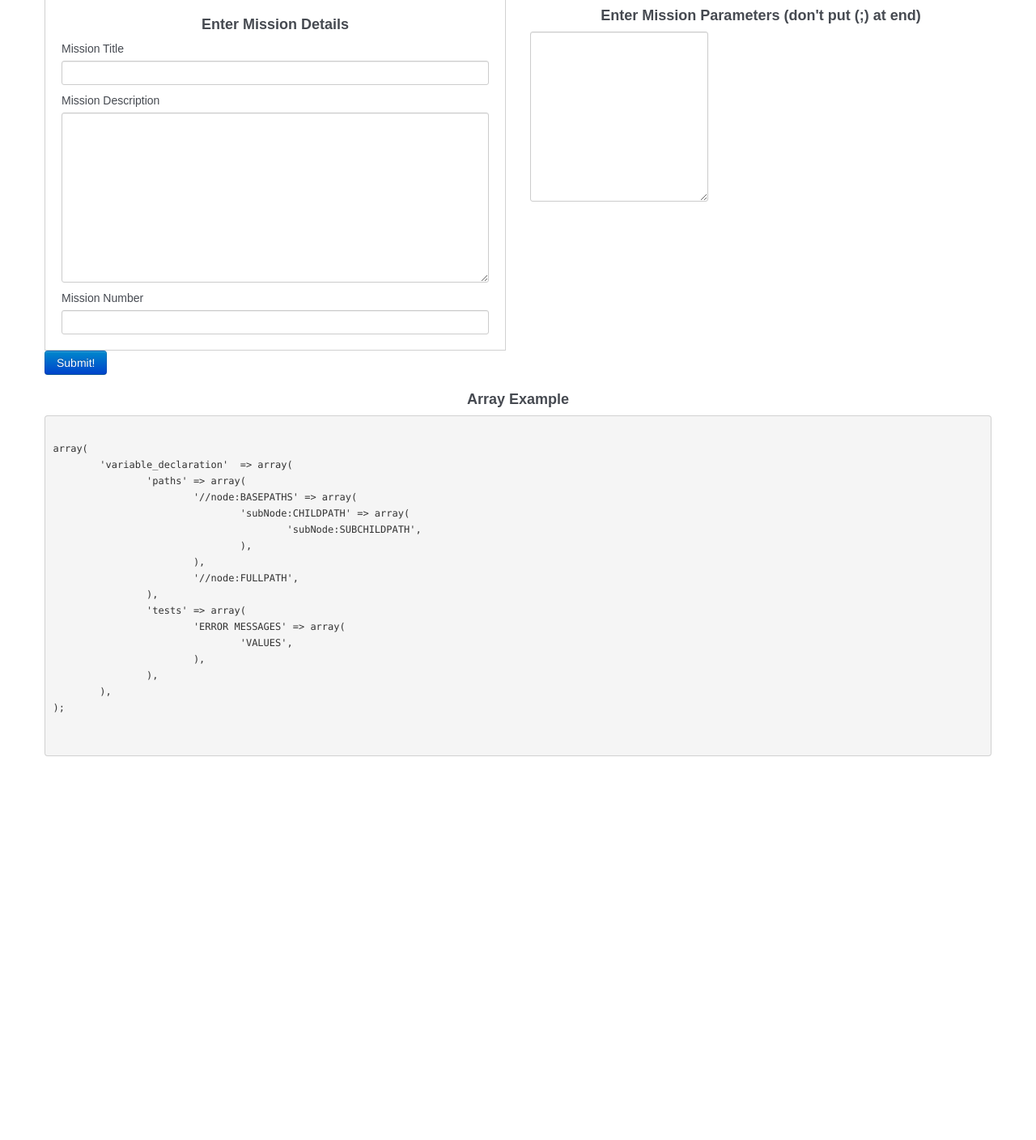
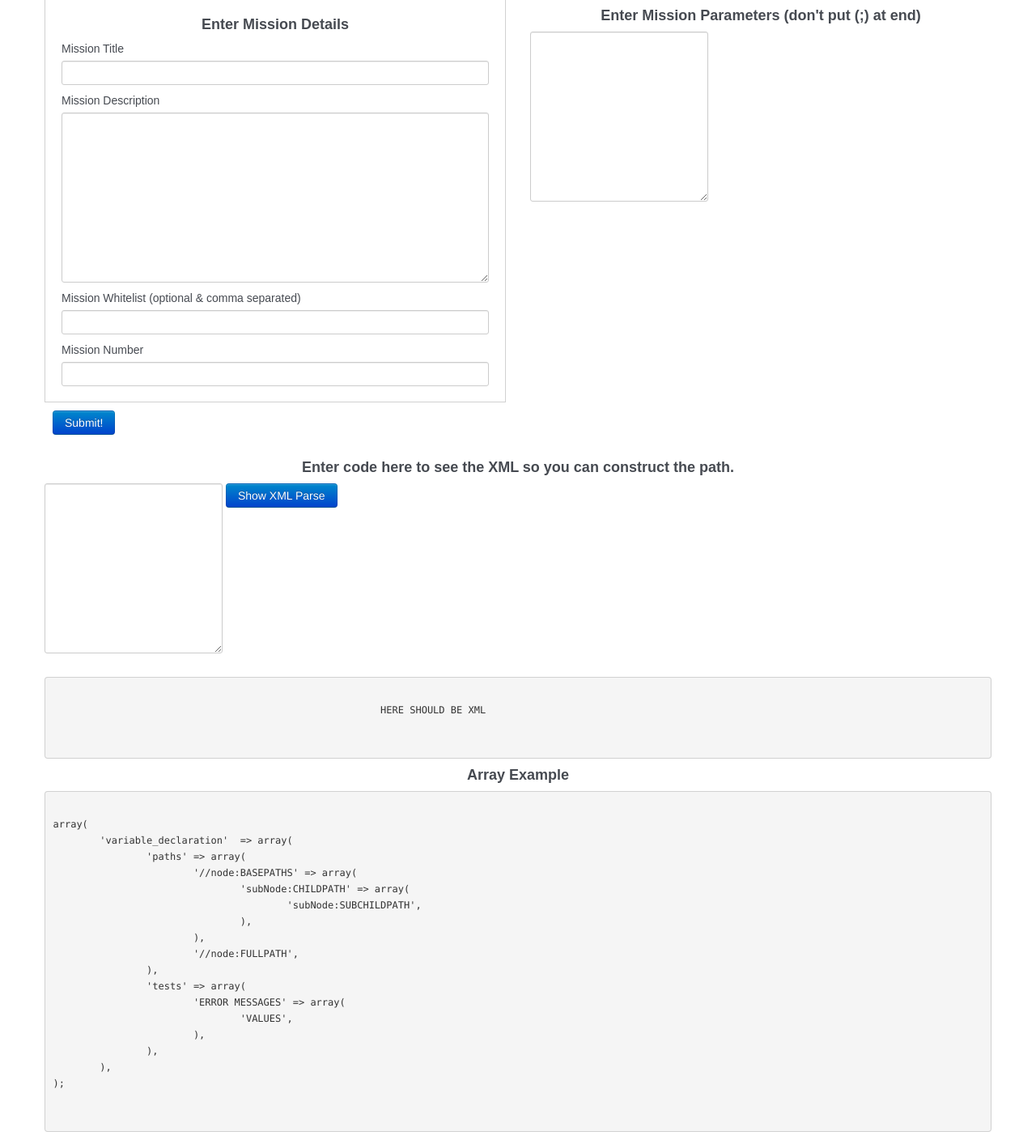
Before and after one commit to Polycademy/php_bounce, a CodeIgniter app: page /database/mission_editor/add in a window 1280 px wide. Shown: the part 185-1593 px from the top of the page at 81% size. Before the commit the page ends 1119 px from the top, so only its background shows below. Run offline with CodeIgniter, Linux system fonts and the light colour scheme; some libraries are stand-ins or nearby versions.

Commit message:
Added in getting missiong graph from mission editor

```diff
--- a/application/controllers/mission_editor.php
+++ b/application/controllers/mission_editor.php
@@ -9,6 +9,7 @@ class Mission_editor extends CI_Controller {
 		parent::__construct();
 		$this->_view_data = $this->config->item('php_bounce');
 		$this->load->model('Mission_model'); //models are capitalised in classes, not in files, whereas libraries are capitalised in files but not in classes... weird
+		$this->load->model('Execute_model');
 
 	}
 
@@ -54,6 +55,11 @@ class Mission_editor extends CI_Controller {
 				'rules'   => 'trim|required|integer|callback_mission_number_check',
 			),
 			array(
+				'field'   => 'whitelist',
+				'label'   => 'Mission Whitelist',
+				'rules'   => '',
+			),
+			array(
 				'field'   => 'parameters',
 				'label'   => 'Mission Parameters',
 				'rules'   => 'required',
@@ -70,6 +76,7 @@ class Mission_editor extends CI_Controller {
 				'description'	=> $this->input->post('description'),
 				'mission_number'=> $this->input->post('number', true),
 				'parameters'	=> $this->input->post('parameters'),
+				'whitelist'		=> trim($this->input->post('whitelist'), ','),
 			);
 
 			if(!$this->Mission_model->add_mission($new_mission)){
@@ -91,6 +98,7 @@ class Mission_editor extends CI_Controller {
 			'page_title'	=> 'Missions Add Editor PHP Bounce',
 			'type'			=> 'add',
 			'editor_submit'	=> $this->router->fetch_class() . '/' . $this->router->fetch_method(),
+			'xml_submit'	=> $this->router->fetch_class() . '/mission_xml_parsing',
 			'status'		=> $status,
 		);
 
@@ -132,6 +140,11 @@ class Mission_editor extends CI_Controller {
 				'rules'   => 'trim|required|integer',
 			),
 			array(
+				'field'   => 'whitelist',
+				'label'   => 'Mission Whitelist',
+				'rules'   => '',
+			),
+			array(
 				'field'   => 'parameters',
 				'label'   => 'Mission Parameters',
 				'rules'   => 'required',
@@ -147,10 +160,11 @@ class Mission_editor extends CI_Controller {
 				'description'	=> $this->input->post('description'),
 				'mission_number'=> $this->input->post('number', true),
 				'parameters'	=> $this->input->post('parameters'),
+				'whitelist'		=> trim($this->input->post('whitelist'), ','),
 			);
 
 			if(!$this->Mission_model->update_mission($id, $updated_mission)){
-				$status = '<li>Was unable to update mission #' . $id . '</li>';
+				$status = '<li>No update was made to mission #' . $id . '</li>';
 				if($this->Mission_model->eval_error){
 					$status .= '<li>Eval Error: ' . $this->Mission_model->eval_error['message'] . ' on ' . $this->Mission_model->eval_error['line'] . '</li>';
 				}
@@ -175,9 +189,59 @@ class Mission_editor extends CI_Controller {
 			'mission_data'	=> $mission_data,
 			'status'		=> (empty($mission_data)) ? '<li>There isn\'t any mission with the id #' . $id . '. Go back, you cannot update here.</li>' : $status,
 			'editor_submit'	=> $this->router->fetch_class() . '/' . $this->router->fetch_method() . '/' . $id,
+			'xml_submit'	=> $this->router->fetch_class() . '/mission_xml_parsing',
 		);
 
 		$this->_load_views('mission_editor_addupdate_view');
+
+	}
+
+	//for ajax output of xml
+	public function mission_xml_parsing(){
+
+		$code = $this->input->post('code');
+
+		if(empty($code)){
+			$this->_execute_error_processing('No code was parsed into XML');
+			return false;
+		}
+
+		if(!$this->Execute_model->init_options($code, $this->config->item('php_binary'))){
+			$this->_execute_error_processing();
+			return false;
+		}
+
+		if(!$this->Execute_model->parse()){
+			$this->_execute_error_processing();
+			return false;
+		}
+
+		$mission_graph = $this->Execute_model->get_parsed_mission_graph();
+
+		$this->_view_data += array(
+			'response'	=> $mission_graph,
+		);
+		$this->load->view('xml_view', $this->_view_data);
+
+	}
+
+	//$errors is for passing in custom errors
+	protected function _execute_error_processing($errors = false){
+
+		$errors = (!empty($errors)) ? $errors : $this->Execute_model->get_errors();
+
+		#$this->firephp->log($errors);
+
+		if(is_array($errors)){
+			$errors = implode($errors);
+		}
+
+		$this->_view_data += array(
+			'response'	=> $errors,
+		);
+		$this->load->view('xml_view', $this->_view_data);
+
+		return true;
 
 	}
 
--- a/application/models/execute_model.php
+++ b/application/models/execute_model.php
@@ -128,6 +128,13 @@ class Execute_model extends CI_Model {
 
 	}
 
+	public function get_parsed_mission_graph(){
+		if(empty($this->_mission_graph)){
+			return false;
+		}
+		return $this->_mission_graph;
+	}
+
 	//mission_check
 	public function mission_check(){
 
--- a/application/models/mission_model.php
+++ b/application/models/mission_model.php
@@ -28,6 +28,7 @@ class Mission_model extends CI_Model {
 					'title'				=> $row->title,
 					'description'		=> $row->description,
 					'parameters'		=> $this->_parameter_decode($row->parameters),
+					'whitelist'			=> $row->whitelist,
 				);
 
 			}
@@ -92,6 +93,7 @@ class Mission_model extends CI_Model {
 				'title'				=> $row->title,
 				'description'		=> $row->description,
 				'parameters'		=> $this->_parameter_decode($row->parameters),
+				'whitelist'			=> $row->whitelist,
 			);
 
 		}
--- a/application/views/mission_editor_addupdate_view.php
+++ b/application/views/mission_editor_addupdate_view.php
@@ -38,6 +38,15 @@
 									'value'	=> (!empty($mission_data['description'])) ? $mission_data['description'] : set_value('description')
 								)
 							) ?>
+							<?= form_label('Mission Whitelist (optional & comma separated)', 'mission_description_input') ?>
+							<?= form_input(
+								array(
+									'name'	=> 'whitelist',
+									'class'	=> 'input-block-level',
+									'id'	=> 'mission_whitelist_input',
+									'value'	=> (!empty($mission_data['whitelist'])) ? $mission_data['whitelist'] : set_value('whitelist')
+								)
+							) ?>
 							<?= form_label('Mission Number', 'mission_number_input') ?>
 							<?= form_input(
 								array(
@@ -64,6 +73,26 @@
 				</div>
 				<?= form_submit(array('name'=>'submit', 'type'=>'submit', 'value'=>'Submit!', 'class'=>'btn btn-primary')) ?>
 			<?= form_close() ?>
+
+			<div class="php_parse_xml">
+				<h4>Enter code here to see the XML so you can construct the path.</h4>
+				<?= form_open($xml_submit, array('class'=>'php_parse_xml_form')) ?>
+					<?= form_textarea(
+						array(
+							'name'	=> 'code',
+							'id'	=> 'codemirror_xml',
+						)
+					) ?>
+					<?= form_submit(array('name'=>'submit', 'type'=>'submit', 'value'=>'Show XML Parse', 'class'=>'btn btn-primary')) ?>
+				<?= form_close() ?>
+				<div class="xml_results">
+					<pre>
+						<code>
+							HERE SHOULD BE XML
+						</code>
+					</pre>
+				</div>
+			</div>
 			<div class="array_example">
 				<h4>Array Example</h4>
 				<pre>
@@ -103,5 +132,21 @@ array(
 					theme: "rubyblue",
 					autoClearEmptyLines: true,
 				});
+				var editor = CodeMirror.fromTextArea(document.getElementById("codemirror_xml"), {
+					lineNumbers: true,
+					matchBrackets: true,
+					mode: "text/x-php",
+					indentUnit: 4,
+					indentWithTabs: true,
+					enterMode: "keep",
+					tabMode: "shift",
+					theme: "rubyblue",
+					autoClearEmptyLines: true,
+				});
+			</script>
+			<script>
+				//passing variables from PHP to js
+				var $parse_base_url = "<?= base_url() ?>";
+				var $ajax_path = "<?= $xml_submit ?>";
 			</script>
 		</div>
--- a/application/views/mission_editor_view.php
+++ b/application/views/mission_editor_view.php
@@ -25,6 +25,7 @@
 								<th scope="col"><strong>Mission Number</strong></th>
 								<th scope="col">Title</th>
 								<th scope="col">Description</th>
+								<th scope="col">Whitelist</th>
 								<th scope="col">Parameters</th>
 							</tr>
 						</thead>
@@ -34,6 +35,7 @@
 								<th scope="row"><?=anchor('mission_editor/update/' . $mission['id'], $mission['mission_number'])?></th>
 								<td><?=$mission['title']?></td>
 								<td><?=$mission['description']?></td>
+								<td><?=$mission['whitelist']?></td>
 								<td class="parameters_td"><pre><code><?=$mission['parameters']?></code></pre></td>
 							</tr>
 						<? } ?>
--- a/application/views/mission_view.php
+++ b/application/views/mission_view.php
@@ -44,7 +44,6 @@
 				<script>
 					//passing variables from PHP to js
 					var $bounce_base_url = "<?= base_url() ?>";
-					//var $bounce_mission_id = "<?= $mission_data['id'] ?>";
 					var $ajax_path = "<?= $code_submit ?>";
 				</script>
 			<? }else{ ?>
--- a/css/main.less
+++ b/css/main.less
@@ -165,8 +165,14 @@ header{
 .code_editor{
 	.editor_container{
 		.CodeMirror-scroll{
-			height: 400px;
+			height: 440px;
 		}
+	}
+}
+
+.mission_editor_form{
+	.btn-primary{
+		margin: 10px;
 	}
 }
 
--- a/js/main.js
+++ b/js/main.js
@@ -73,4 +73,45 @@ $(function(){
 
 	});
 
+	$(".php_parse_xml_form").submit(function(event){
+
+		//setting up variables
+		// find all the inputs and seralise them
+		var $form = $(this), $inputs = $form.find("textarea"), serializedData = $form.serialize();
+
+		// let's disable the inputs for the duration of the ajax request
+		$inputs.attr("disabled", "disabled");
+
+
+		// fire off the request to /form.php
+		$.ajax({
+			url: $parse_base_url + $ajax_path,
+			type: "post",
+			data: serializedData,
+			// callback handler that will be called on success
+			success: function(response, textStatus, jqXHR){
+				// log a message to the console
+				//console.log("Hooray, it worked!");
+			},
+			// callback handler that will be called on error
+			error: function(jqXHR, textStatus, errorThrown){
+				// log the error to the console
+				console.log(
+					"The following error occured: "+
+					textStatus, errorThrown
+				);
+			},
+			// callback handler that will be called on completion
+			// which means, either on success or error
+			complete: function(){
+				// enable the inputs
+				$inputs.removeAttr("disabled");
+			}
+		});
+
+		// prevent default posting of form
+		event.preventDefault();
+
+	});
+
 });
```
Also changed, not shown: application/controllers/bounce.php (+9 -7 lines), application/views/xml_view.php (added, +11 -0 lines), css/main.css.
